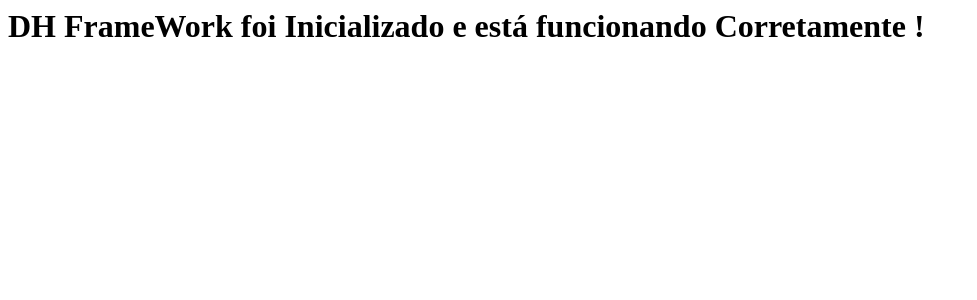
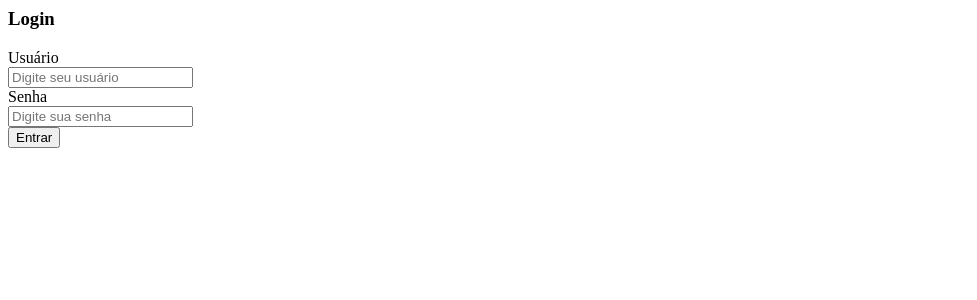
Before and after one commit to dhionathan01/SistemaPedido, a PHP site: page /App/Views/index/index.phtml in a window 1280 px wide. Shown: the top 300 px of the page, without its empty margins (0-977 px from the left). Run offline with PHP 8.4, Linux system fonts and the light colour scheme.

```diff
--- a/App/Views/index/index.phtml
+++ b/App/Views/index/index.phtml
@@ -1 +1,34 @@
-<h1> DH FrameWork foi Inicializado e está funcionando Corretamente ! </h1>
+<div class="container mt-5">
+    <div class="row justify-content-center">
+        <div class="col-md-6">
+            <div class="card">
+                <div class="card-header">
+                    <h3 class="text-center">Login</h3>
+                </div>
+                <div class="card-body">
+                    <form id="loginForm">
+                        <div class="form-group">
+                            <label for="username">Usuário</label>
+                            <div class="input-group">
+                                <div class="input-group-prepend">
+                                    <span class="input-group-text"><i class="fas fa-user"></i></span>
+                                </div>
+                                <input type="text" class="form-control" id="username" placeholder="Digite seu usuário" required>
+                            </div>
+                        </div>
+                        <div class="form-group">
+                            <label for="password">Senha</label>
+                            <div class="input-group">
+                                <div class="input-group-prepend">
+                                    <span class="input-group-text"><i class="fas fa-lock"></i></span>
+                                </div>
+                                <input type="password" class="form-control" id="password" placeholder="Digite sua senha" required>
+                            </div>
+                        </div>
+                        <button type="submit" class="btn btn-primary btn-block">Entrar</button>
+                    </form>
+                </div>
+            </div>
+        </div>
+    </div>
+</div>
```
Also changed, not shown: App/Views/layout.phtml (+8 -7 lines).
